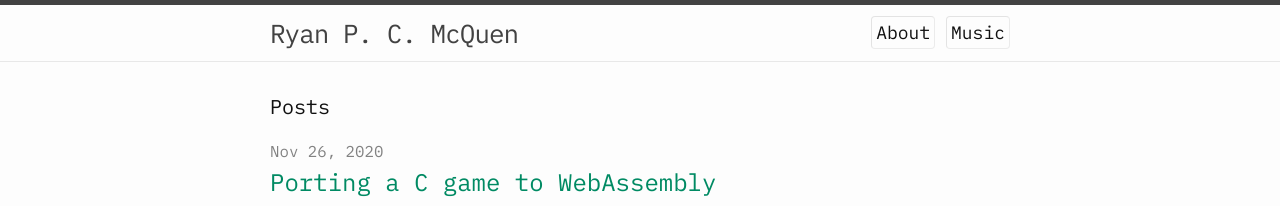
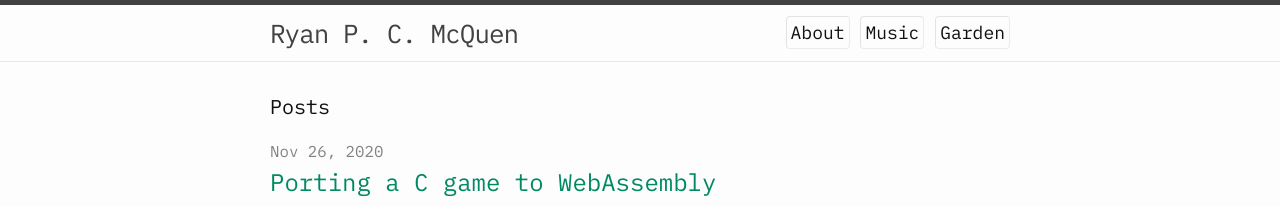
Before and after one commit to ryanpcmcquen/ryanpcmcquen.github.io, a Jekyll site: the page built from index.html, in a window 1280 px wide. Shown: the top 206 px of the page. Built offline with Jekyll 4.4.1, drawn with Linux system fonts in a browser that asks for light colours.

Commit message:
Welcome to my garden.

```diff
--- a/_includes/header.html
+++ b/_includes/header.html
@@ -15,6 +15,7 @@
           <a class="page-link" href="{{ page.url | prepend: site.baseurl }}">{{ page.title }}</a>
           {% endif %}
         {% endfor %}
+          <a class="page-link" href="https://garden.McQuen.org">Garden</a>
       </div>
     </nav>
 
```
